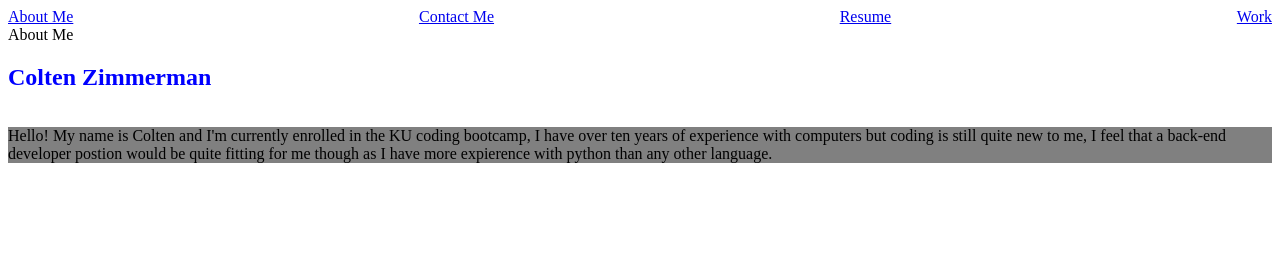
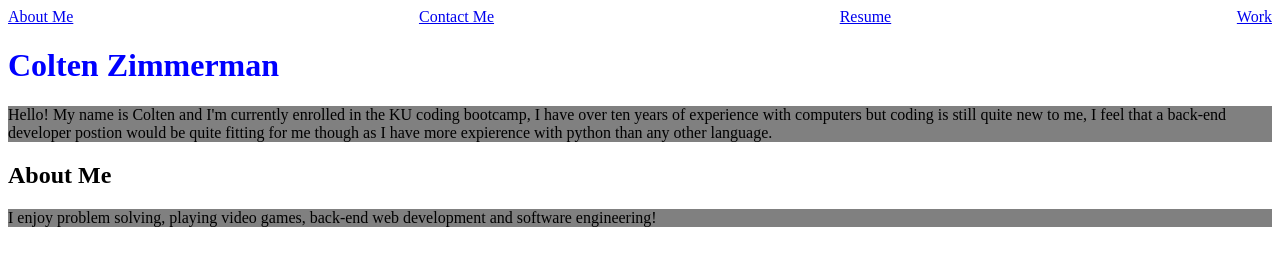
Before and after one commit to ColtenZimm/challenge-02, a plain HTML site: page index.html in a window 1280 px wide. Drawn offline with Linux system fonts and the light colour scheme; files that its build step writes are made by us from their sources.

Commit message:
modified html format

```diff
--- a/index.html
+++ b/index.html
@@ -1,27 +1,36 @@
 <!DOCTYPE html>
 <html lang="en">
-<nav>
+
+<head>
     <meta charset="UTF-8">
     <meta http-equiv="X-UA-Compatible" content="IE=edge">
     <meta name="viewport" content="width=device-width, initial-scale=1.0">
-    <link rel="stylesheet" href="./style.css">
+    <link rel="stylesheet" href="./assets/css/style.css">
     <title>Colten's Portfolio</title>
-    <a href="#">About Me</a>
-    <a href="#">Contact Me</a>
-    <a href="#">Resume</a>
-    <a href="#">Work</a>
 
 
 
-</nav>
-<nav>About Me</nav>
+
+
+</head>
+
 <body>
+    <nav>
+        <a href="#">About Me</a>
+        <a href="#">Contact Me</a>
+        <a href="#">Resume</a>
+        <a href="#">Work</a>
+    </nav>
     <div class="wrapper"></div>
-    <nav class="clearfix">
-    <h1>Colten Zimmerman</h1>
-    <p>Hello! My name is Colten and I'm currently enrolled in the KU coding bootcamp, I have over ten years of experience with computers but coding is still quite new to me, I feel that a back-end developer postion would be quite fitting for me though as I have more expierence with python than any other language.</p>
-
+    <nav class="clearfix"> </nav>
+        <h1>Colten Zimmerman</h1>
+        <p>Hello! My name is Colten and I'm currently enrolled in the KU coding bootcamp, I have over ten years of
+            experience with computers but coding is still quite new to me, I feel that a back-end developer postion
+            would be quite fitting for me though as I have more expierence with python than any other language.</p>
+        <h2>About Me</h2>
+        <p>I enjoy problem solving, playing video games, back-end web development and software engineering!</p>
 
 
 </body>
+
 </html>
```
